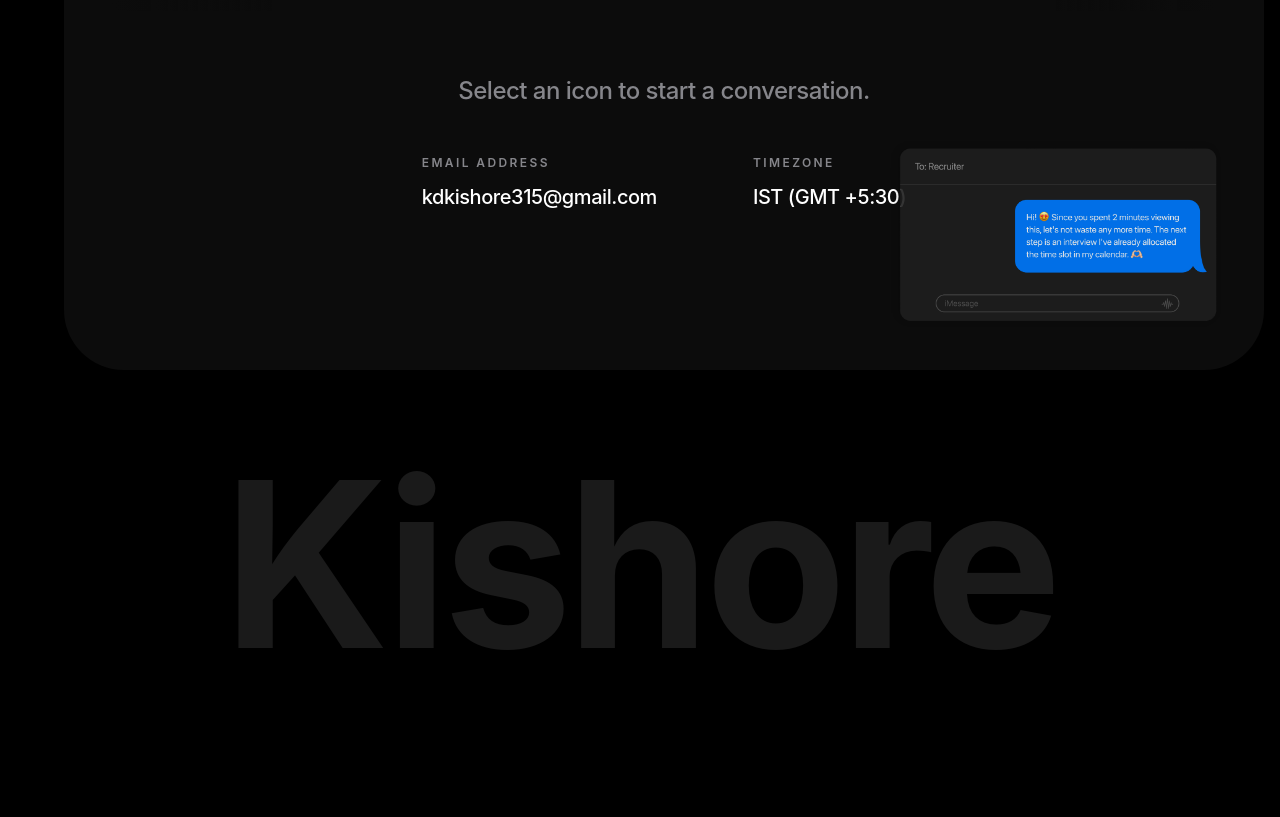
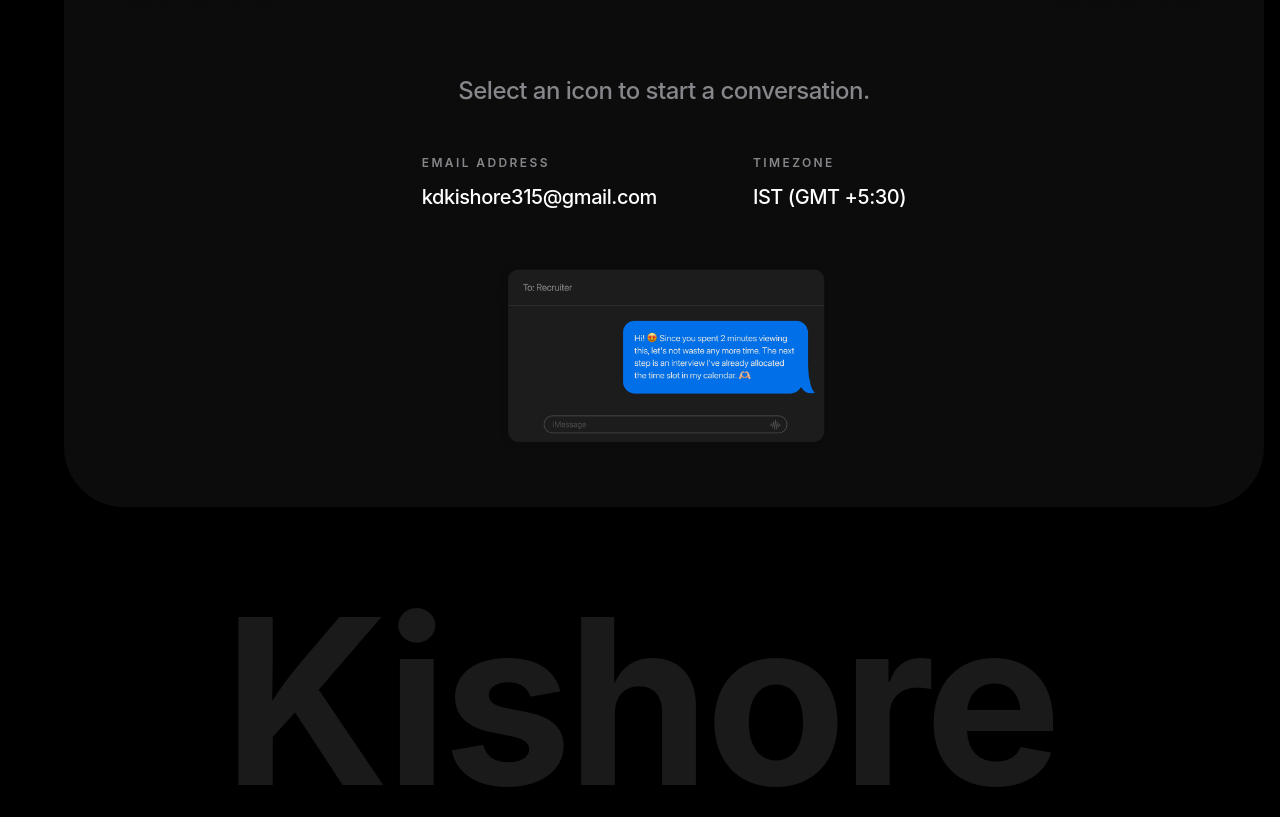
Before and after one commit to Kishore-s-19/Portfolio, a React (Vite) app: page / in a window 1280 px wide. Shown: the part 5760-6577 px from the top of the page. Before the commit the page ends 6440 px from the top, so only its background shows below. Built offline with nearby package versions, Linux system fonts and the light colour scheme; a web font is replaced by a local one.

Commit message:
style: move msg image to centered position below email section

```diff
--- a/src/App.jsx
+++ b/src/App.jsx
@@ -442,17 +442,17 @@ function App() {
                     <p className="text-white text-xl font-medium tracking-tight">IST (GMT +5:30)</p>
                   </div>
                 </div>
-              </div>
-            </div>
 
-            {/* Message Image - Bottom Right Corner */}
-            <div className="absolute bottom-6 right-6 md:bottom-10 md:right-10">
+                {/* Message Image - Centered below email info */}
+                <div className="flex justify-center mt-12">
                   <img
                     src={msgImage}
                     alt="Message illustration"
                     className="w-auto h-32 md:h-48 object-contain opacity-90"
                     loading="lazy"
                   />
+                </div>
+              </div>
             </div>
           </section>
         </div>
```
Lines whose indentation alone changed are shown as unchanged.
